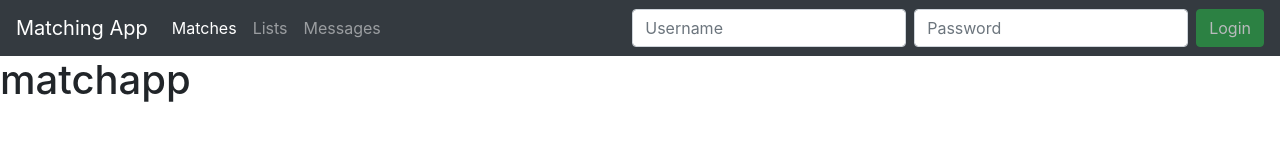
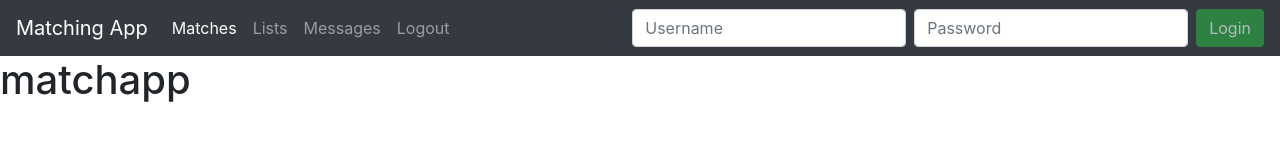
Before and after one commit to irisida/codehookupApp, an Angular app: page / in a window 1280 px wide. Shown: the top 160 px of the page. Built offline with nearby package versions, Linux system fonts and the light colour scheme; no server answers.

Commit message:
crude temp logout option to test token reval from localstorage

```diff
--- a/src/app/nav/nav.component.html
+++ b/src/app/nav/nav.component.html
@@ -5,6 +5,7 @@
     <li class="nav-item active"><a class="nav-link" href="#">Matches</a></li>
     <li class="nav-item"><a class="nav-link" href="#">Lists</a></li>
     <li class="nav-item"><a class="nav-link" href="#">Messages</a></li>
+    <li class="nav-item"><a class="nav-link" (click)="Logout()">Logout</a></li>
   </ul>
 
   <div *ngIf="LoggedIn()" class="dropdown">
```
